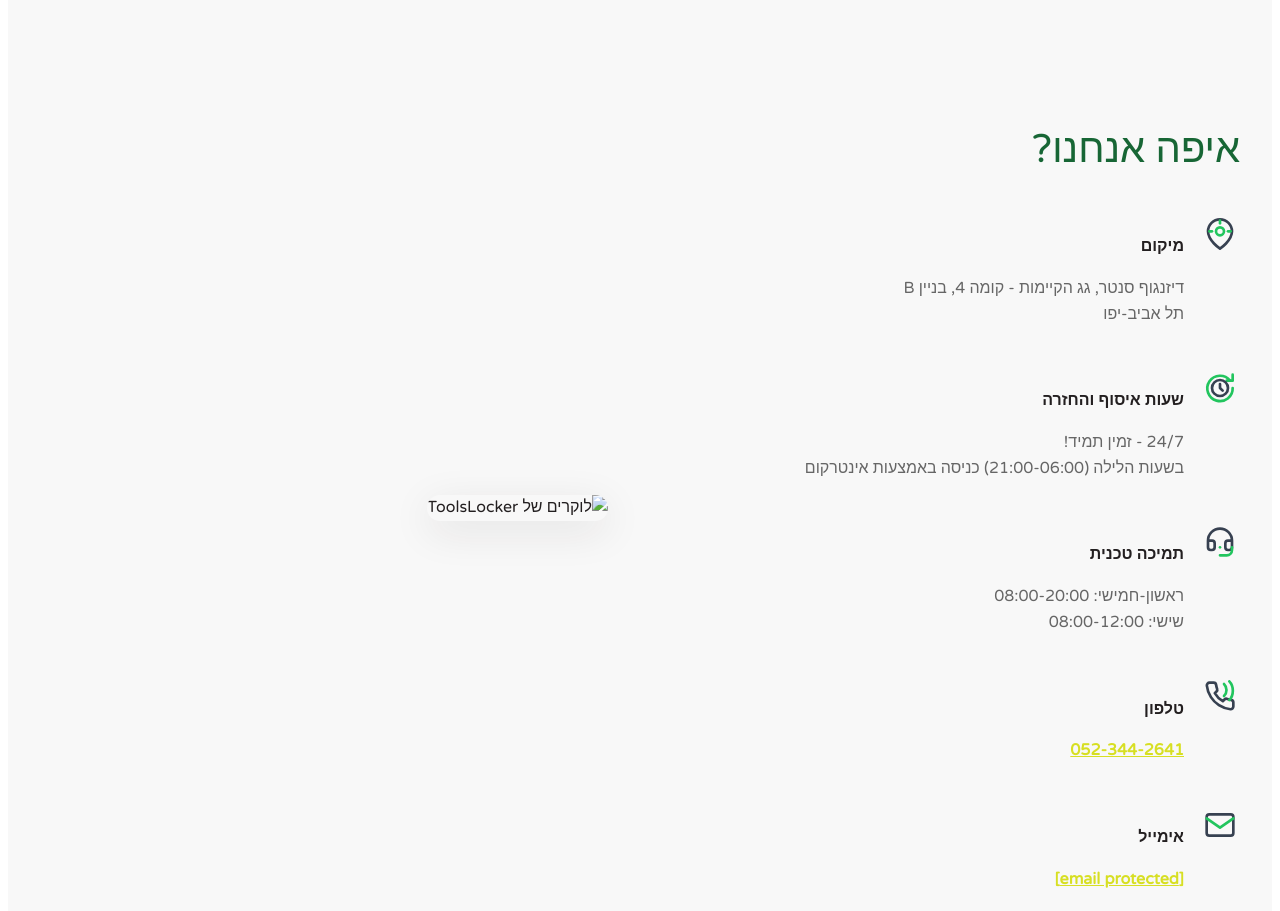
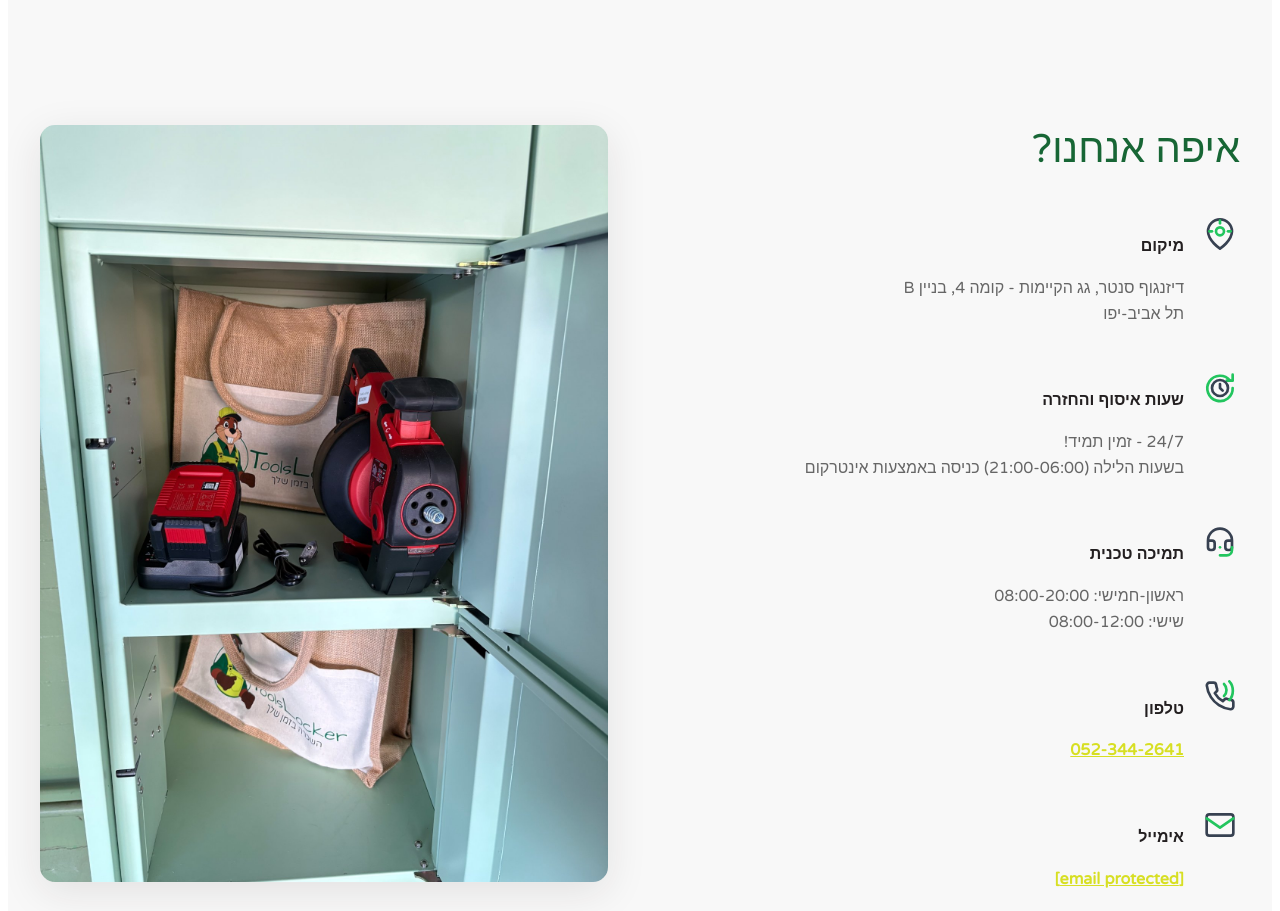
Before and after one commit to toolslocker/toolslocker--, a plain HTML site: page index.html in a window 1280 px wide. Shown: the part 3440-4351 px from the top of the page. Drawn offline with Linux system fonts and the light colour scheme.

Commit message:
Add files via upload

```diff
--- a/index.html
+++ b/index.html
@@ -1612,7 +1612,7 @@
                     </div>
                 </div>
                 <div class="about-image">
-                    <img src="images/locker-inside.jpg" alt="לוקרים של ToolsLocker">
+                    <img src="locker-inside.jpg" alt="לוקרים של ToolsLocker">
                 </div>
             </div>
         </div>
```
Also changed, not shown: locker-inside.jpg (added).
